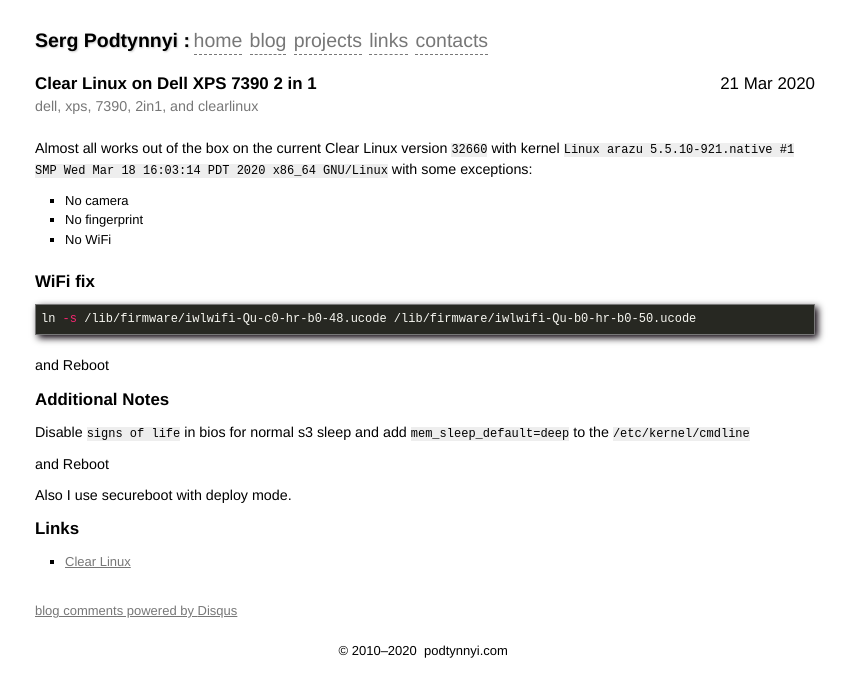
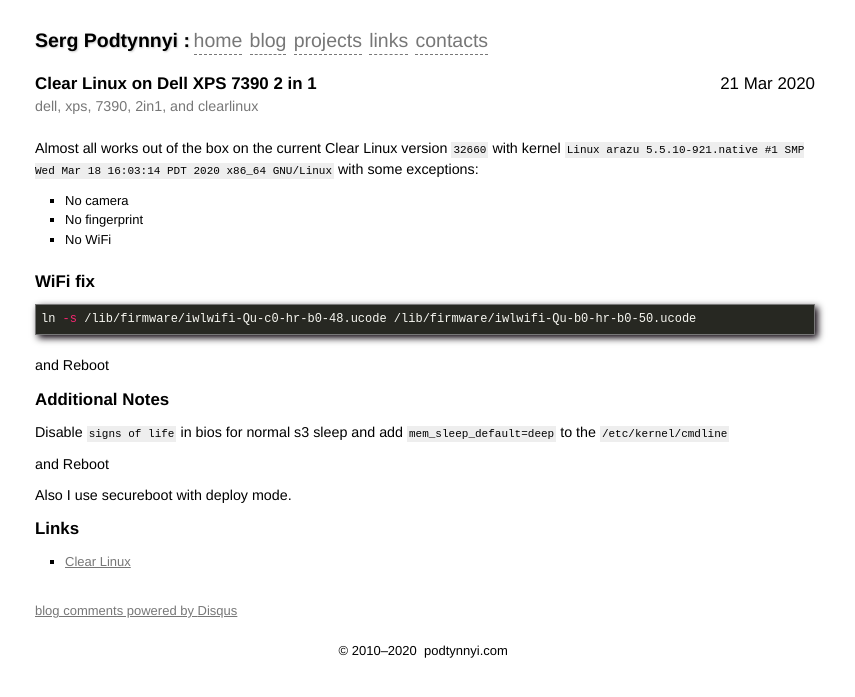
Before and after one commit to shtirlic/shtirlic.github.com, a Jekyll site: the page built from _posts/2020-03-21-dell-xps-7390-2-1-clear-linux.markdown, in a window 1280 px wide. Shown: the top 697 px of the page, without its empty margins (215-1070 px from the left). Built offline with Jekyll 4.4.1, drawn with Linux system fonts in a browser that asks for light colours; nearby versions of some CDN libraries; some web fonts are replaced; comment, search, counter and statistics services are not loaded.

Commit message:
Update site.css

```diff
--- a/css/site.css
+++ b/css/site.css
@@ -10,7 +10,10 @@
 
 code.highlighter-rouge{
   background: #eeeeee;
+  font-size:11px;
+  padding:2px;
 }
+
 figure.highlight {
   /*background: #F8F9FE;*/
   border: 1px solid #777;
```
